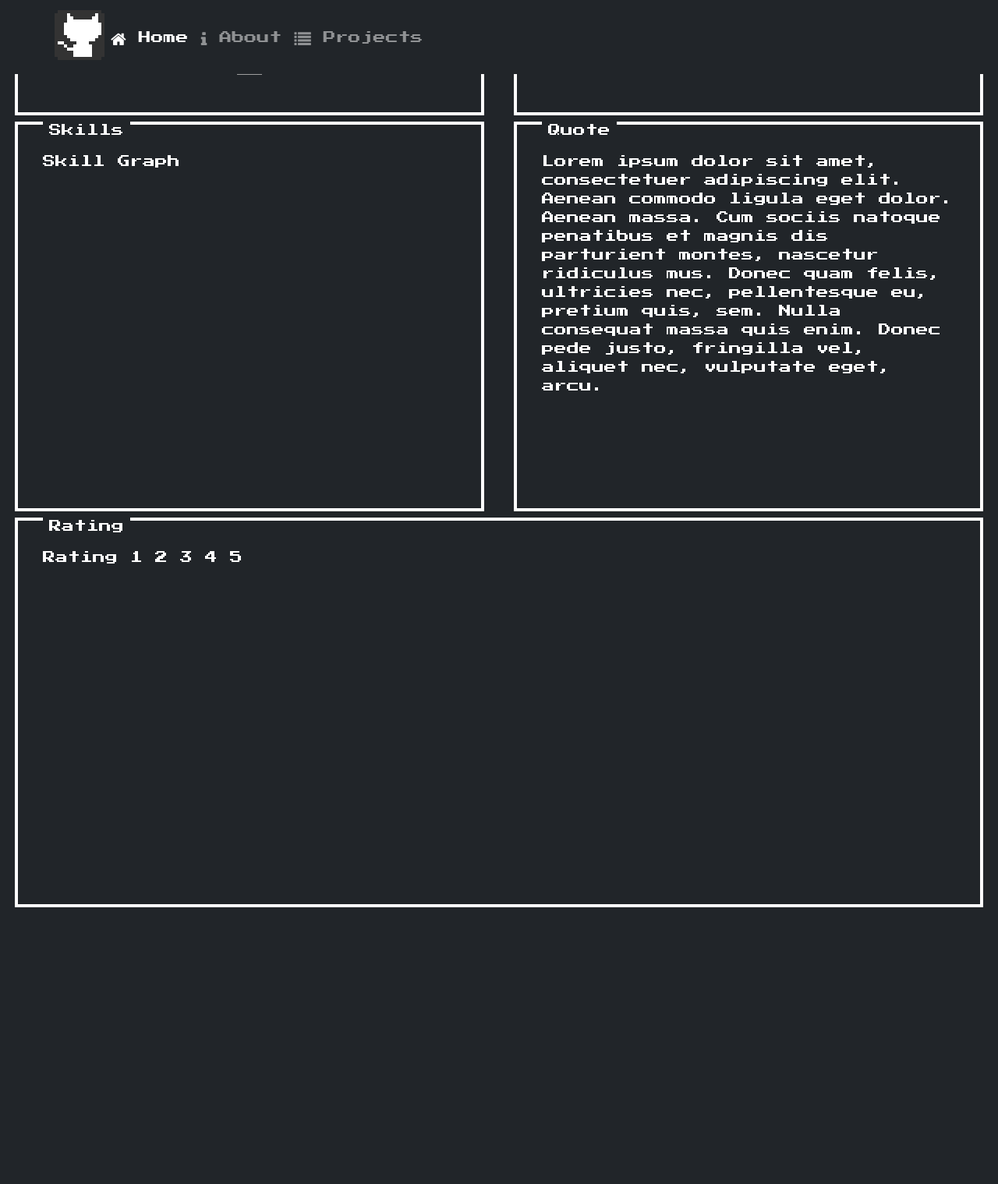
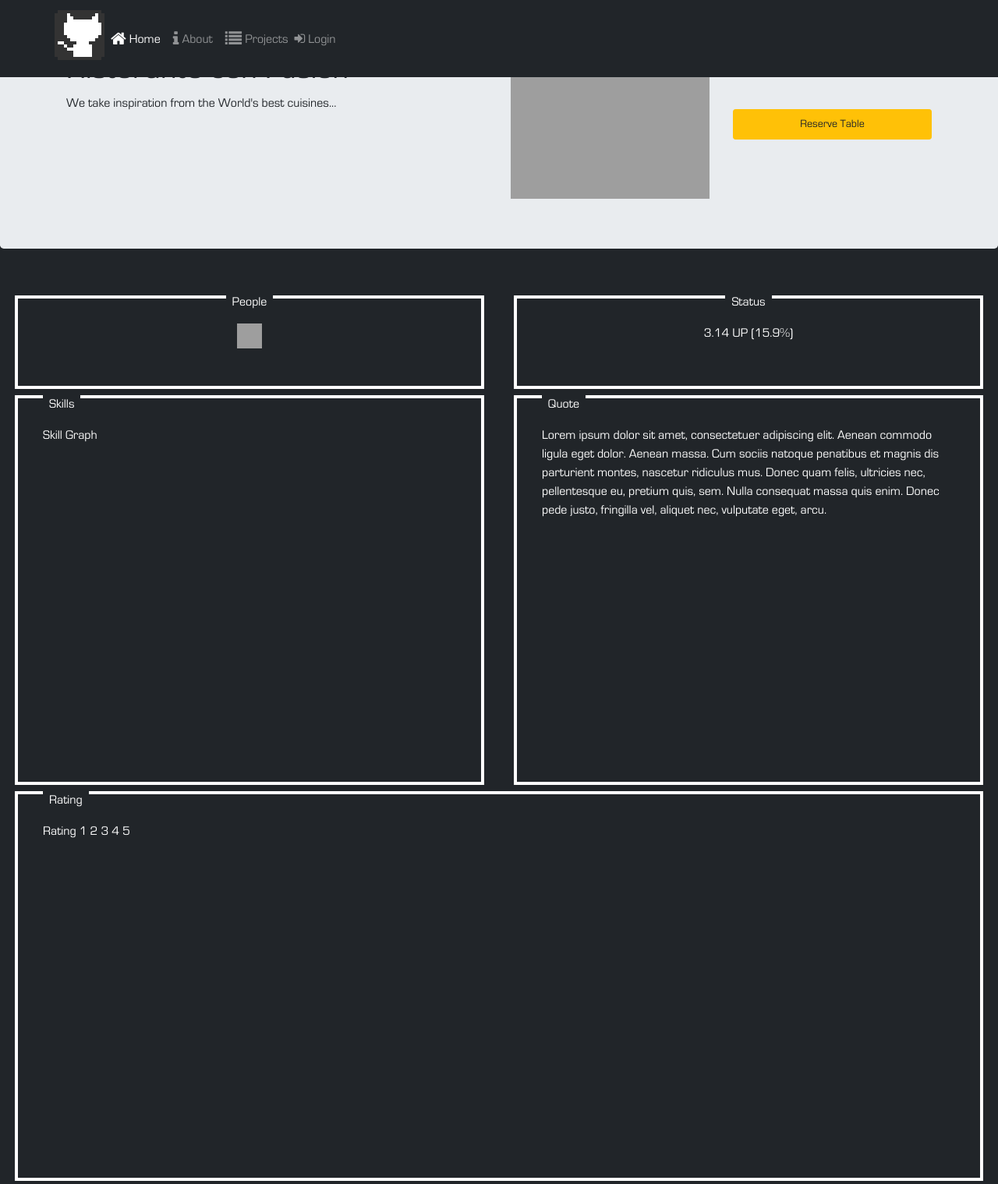
Before and after one commit to noctoid/daothon, a Django app: page /people/sample/ in a window 1280 px wide. Shown: the whole page at 78% size. Before the commit the page ends 1164 px from the top, so only its background shows below. Run offline with Django 3.2, Linux system fonts and the light colour scheme; some libraries are stand-ins or nearby versions; some web fonts are replaced; grey boxes are pictures that could not be loaded.

Commit message:
Primitive jumbotron for project

```diff
--- a/daothon_server/daothon_server/templates/base.html
+++ b/daothon_server/daothon_server/templates/base.html
@@ -25,6 +25,26 @@
 <!--  {% include "material_design.html" %}-->
 
   {% include "navbar.html" %}
+
+  <header class="jumbotron">
+        <div class="container">
+            <div class="row row-header">
+                <div class="col-12 col-sm-6">
+                    <h1>Ristorante con Fusion</h1>
+                    <p>We take inspiration from the World's best cuisines...</p>
+                </div>
+                <div class="col-12 col-sm-3 align-self-center">
+                    <img src="img/logo.png" class="img-fluid">
+                </div>
+                <div class="col-12 col-sm-3 align-self-center">
+                    <a role="button" class="btn btn-sm btn-block nav-link btn-warning"
+                        data-toggle="modal" data-target="#reserveModal"
+                        >Reserve Table</a>
+                </div>
+            </div>
+        </div>
+    </header>
+
   <container>
 
     <!-- <nav class="navbar-fixed">
--- a/daothon_server/daothon_server/templates/navbar.html
+++ b/daothon_server/daothon_server/templates/navbar.html
@@ -12,10 +12,10 @@
                     <li class="nav-item"><a class="nav-link" href="#"><span class="fa fa-list fa-lg"></span> Projects</a>
                     </li>
                 </ul>
-                {% comment %} <span class="navbar-text">
+                <span class="navbar-text">
                     <a data-toggle="modal" data-target="#loginModal">
                     <span class="fa fa-sign-in"></span> Login</a>
-                </span> {% endcomment %}
+                </span>
             </div>
         </div>
     </div>
--- a/daothon_server/daothon_server/templates/rpg_style.html
+++ b/daothon_server/daothon_server/templates/rpg_style.html
@@ -12,7 +12,7 @@
     font-family: 'Eurostile';
     font-style: normal;
     font-weight: normal;
-    src: local('Eurostile'), url('eurostile.woff') format('woff');
+    src: url('./fonts/eurostile.woff') format('woff');
     }
 
 
@@ -20,7 +20,7 @@
     font-family: 'EuroStyle Normal';
     font-style: normal;
     font-weight: normal;
-    src: local('EuroStyle Normal'), url('EuroStyle Normal.woff') format('woff');
+    src: url('./fonts/EuroStyle Normal.woff') format('woff');
     }
 
     body {
```
